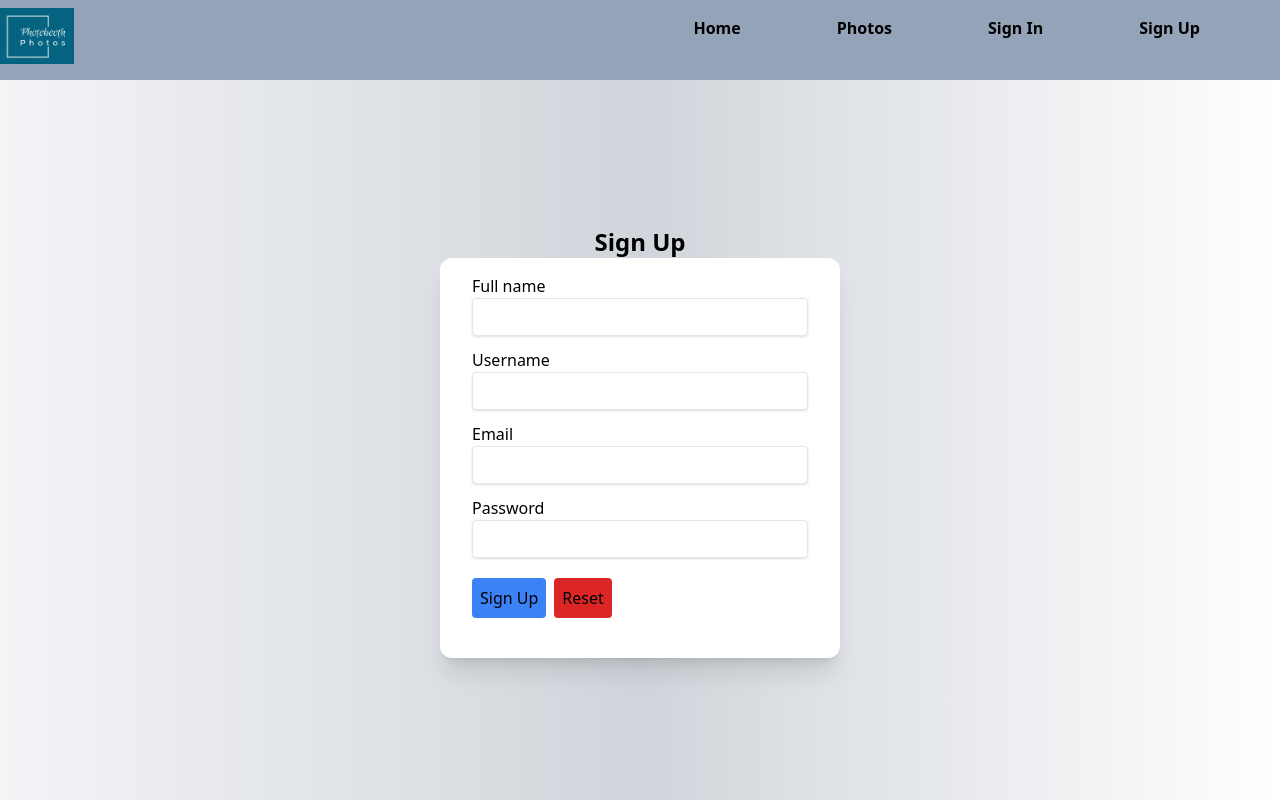
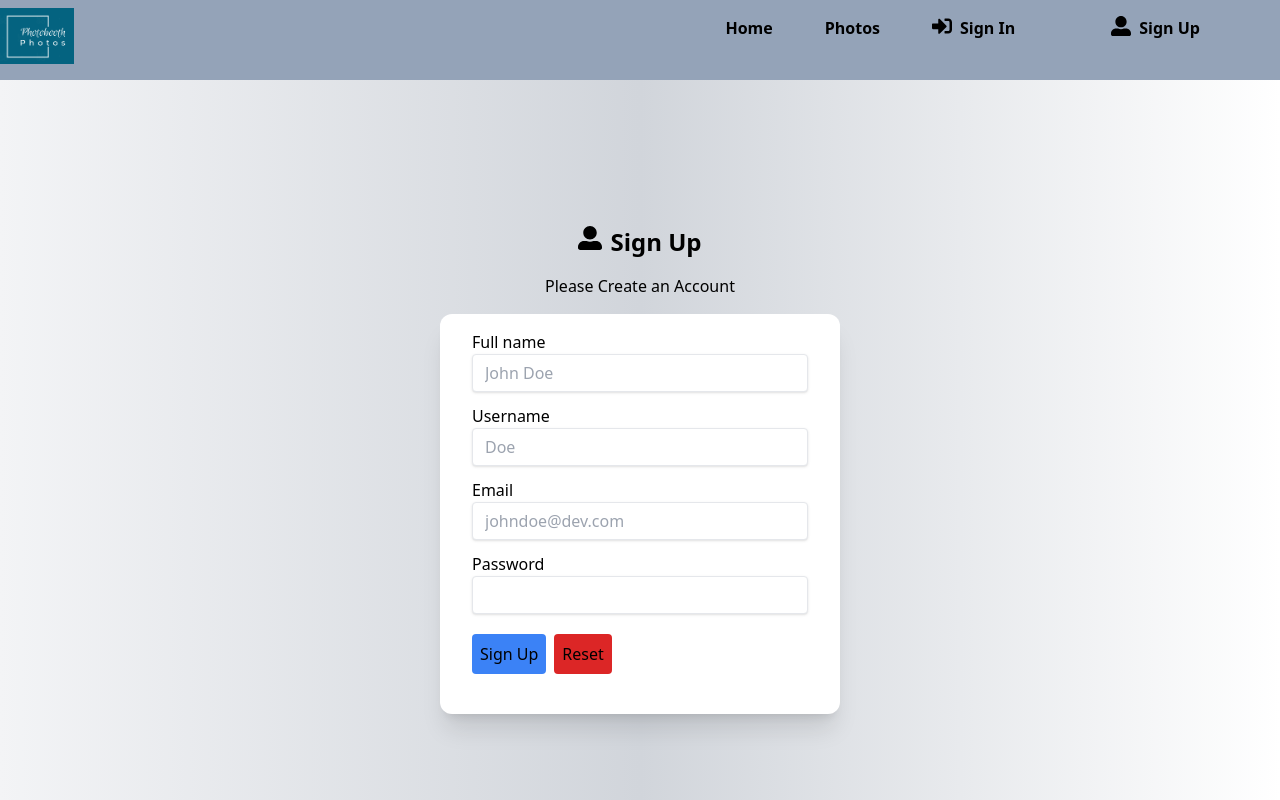
Before and after one commit to Zackius/unsplash_api_projects-, a React (Create React App) app: page /signup in a window 1280 px wide. Built offline with nearby package versions, Linux system fonts and the light colour scheme.

Commit message:
Added icons on login and register page

```diff
--- a/src/Components /Hero.js
+++ b/src/Components /Hero.js
@@ -1,7 +1,7 @@
 import React from "react";
 import { photo1, photo2, photo3, photo4 } from "../assests";
-import SimpleImageSlider from "react-simple-image-slider";
 import Button from '@mui/material/Button';
+import { Link } from "react-router-dom";
 
 
 const Hero = () => {
@@ -28,12 +28,12 @@ const Hero = () => {
             into the two dimensions of a print but it always tries to get out.
                     </p>
                     <div class="flex  justify-evenly">
-                        <a href="signin">
+              <Link to="signin">
                         <Button variant="contained">Sign In </Button>
-                        </a>
-                        <a  href="signup">
+                        </Link>
+              <Link to="signup">
                         <Button variant="contained">Sign Up </Button>
-                       </a>
+                       </Link>
 
                     </div>
 
--- a/src/Components /Navbar.js
+++ b/src/Components /Navbar.js
@@ -1,6 +1,7 @@
 import React from "react";
 import { logo } from "../assests/index";
 import { Link } from "react-router-dom";
+import  {FaSignInAlt, FaUserAlt} from "react-icons/fa"
 
 const Navbar = () => {
   return (
@@ -15,18 +16,18 @@ const Navbar = () => {
           </Link>
         </li>
         <li>
-                  <Link to="/getimage" className="px-12 hover:text-white font-bold"> Photos</Link>
+                  <Link to="/getimage" className="px-1  hover:text-white font-bold"> Photos</Link>
               </li>
 
         <li>
-          <Link to="/signin" className="px-12 hover:text-white font-bold">
-            {" "}
+          <Link to="/signin" className="px-12 flex  gap-2 hover:text-white font-bold">
+            <FaSignInAlt size={20}/>
             Sign In
           </Link>
         </li>
         <li>
-          <Link to="/signup" className="px-12 hover:text-white font-bold">
-            {" "}
+          <Link to="/signup" className="px-12 flex gap-2 hover:text-white font-bold">
+<FaUserAlt size={20}/>
             Sign Up
           </Link>
         </li>
--- a/src/Components /SignIn.js
+++ /dev/null
@@ -1,42 +0,0 @@
-import React from 'react'
-import { Formik, Form } from 'formik'
-import * as Yup from "yup"
-import TextField from './TextField'
-
-const SignIn = () => {
-    const validate = Yup.object({
-      username: Yup.string().required("Username Required"),
-      password: Yup.string()
-        .min(6, "Password must be 6 characters or more")
-        .required(" Password Required"),
-    });
-    return (
-      <Formik
-        initialValues={{
-          username: "",
-          password: "",
-        }}
-        validationSchema={validate}
-        onSubmit={values => {
-          console.log(values)
-        }}
-      >
-        {(formik) => (
-          <div className=" flex flex-col  justify-center items-center p-6 pt-44">
-            <h1 className="text-2xl font-bold ">Sign In</h1>
-            <Form className="h-auto w-[400px] bg-white   shadow-md rounded-xl px-8 pt-4  pb-8 mb-4">
-              <TextField label="Username" name="username" type="text" />
-              <TextField label="Password" name="password" type="password" />
-              <button
-                className="text-center p-2 justify-center bg-blue-500 rounded"
-                type="submit"
-              >Login
-              </button>
-            </Form>
-          </div>
-        )}
-      </Formik>
-    )
-
-}
-export default SignIn
--- a/src/Components /SignUp.js
+++ b/src/pages/SignIn.js
@@ -1,48 +1,39 @@
 import React from "react";
 import { Formik, Form } from "formik";
+import * as Yup from "yup";
 import TextField from "./TextField";
-import * as Yup from "yup";
-const SignUp = () => {
+import  { FaSignInAlt} from "react-icons/fa"
+
+const SignIn = () => {
   const validate = Yup.object({
-    fullnames: Yup.string().required("Fullnames Required"),
     username: Yup.string().required("Username Required"),
-    email: Yup.string().email("Email is Invalid").required(" Email Required"),
     password: Yup.string()
       .min(6, "Password must be 6 characters or more")
       .required(" Password Required"),
   });
-
-
   return (
     <Formik
       initialValues={{
-        fullnames: "",
         username: "",
-        email: "",
         password: "",
       }}
       validationSchema={validate}
-      onSubmit={values => {
-        console.log(values)
+      onSubmit={(values) => {
+        console.log(values);
       }}
     >
       {(formik) => (
         <div className=" flex flex-col  justify-center items-center p-6 pt-44">
-          <h1 className="text-2xl font-bold ">Sign Up</h1>
-          <Form className="h-auto w-[400px] bg-white   shadow-xl rounded-xl px-8 pt-4  pb-8 mb-4">
-            <TextField label="Full name" name="fullnames" type="text" />
+          <h1 className="text-2xl font-bold flex  gap-2 "><FaSignInAlt size={30} />Sign In</h1>
+          <p>Please Log In</p>
+          <Form className="h-auto w-[400px] bg-white   shadow-md rounded-xl px-8 pt-4  pb-8 mb-4">
             <TextField label="Username" name="username" type="text" />
-            <TextField label="Email" name="email" type="email" />
             <TextField label="Password" name="password" type="password" />
             <button
               className="text-center p-2 justify-center bg-blue-500 rounded"
               type="submit"
-            > Sign Up
-            </button>
-            <button
-              className="text-center p-2 m-2 justify-center bg-red-600 rounded"
-              type="reset"
-            >Reset
+            >
+              Login
             </button>
           </Form>
         </div>
@@ -50,5 +41,4 @@ const SignUp = () => {
     </Formik>
   );
 };
-
-export default SignUp;
+export default SignIn;
--- /dev/null
+++ b/src/pages/SignUp.js
@@ -0,0 +1,63 @@
+import React from "react";
+import { Formik, Form } from "formik";
+import TextField from "./TextField";
+import * as Yup from "yup";
+import  { FaUserAlt} from "react-icons/fa"
+
+
+const SignUp = () => {
+
+
+
+  const validate = Yup.object({
+    fullnames: Yup.string().required("Fullnames Required"),
+    username: Yup.string().required("Username Required"),
+    email: Yup.string().email("Email is Invalid").required(" Email Required"),
+    password: Yup.string()
+      .min(6, "Password must be 6 characters or more")
+      .required(" Password Required"),
+  });
+
+  return (
+    <Formik
+      initialValues={{
+        fullnames: "",
+        username: "",
+        email: "",
+        password: "",
+      }}
+      validationSchema={validate}
+      onSubmit={(values) => {
+        console.log(values);
+      }}
+    >
+      {(formik) => (
+        <div className=" flex flex-col  justify-center items-center p-6 pt-44">
+          <h1 className="text-2xl font-bold flex gap-2 "><FaUserAlt /> Sign Up</h1>
+          <p className="p-4 text">Please Create an Account</p>
+          <Form className="h-auto w-[400px] bg-white   shadow-xl rounded-xl px-8 pt-4  pb-8 mb-4">
+            <TextField label="Full name" name="fullnames" type="text" placeholder="John Doe"/>
+            <TextField label="Username" name="username" type="text" placeholder="Doe" />
+            <TextField label="Email" name="email" type="email"  placeholder="johndoe@dev.com"/>
+            <TextField label="Password" name="password" type="password" />
+            <button
+              className="text-center p-2 justify-center bg-blue-500 rounded"
+              type="submit"
+            >
+              {" "}
+              Sign Up
+            </button>
+            <button
+              className="text-center p-2 m-2 justify-center bg-red-600 rounded"
+              type="reset"
+            >
+              Reset
+            </button>
+          </Form>
+        </div>
+      )}
+    </Formik>
+  );
+};
+
+export default SignUp;
```
Also changed, not shown: src/App.js (+5 -9 lines), src/pages/TextField.js (renamed from src/Components /TextField.js).
